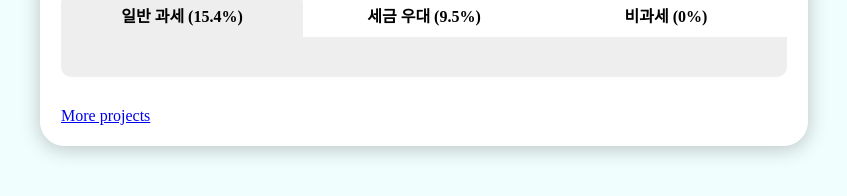
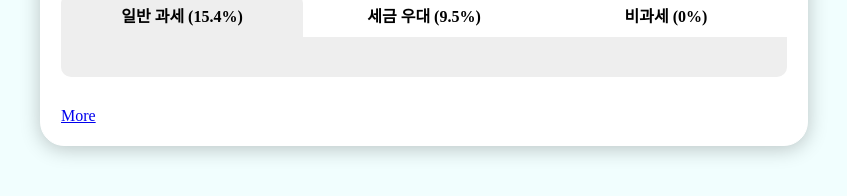
Before and after one commit to leejw951208/savings-calculator, a React (Vite) app: page / in a window 1280 px wide. Shown: the part 464-660 px from the top of the page, without its empty margins (216-1063 px from the left). Built offline with nearby package versions, Linux system fonts and the light colour scheme.

Commit message:
버튼명 변경

```diff
--- a/src/App.jsx
+++ b/src/App.jsx
@@ -26,7 +26,7 @@ function App() {
       <SavingsItems onResults={handleResults} onReset={handleReset} />
       <Results results={results} />
       <a href="https://study-app-eta.vercel.app/" target="_blank">
-        More projects
+        More
       </a>
     </Template>
   );
```
